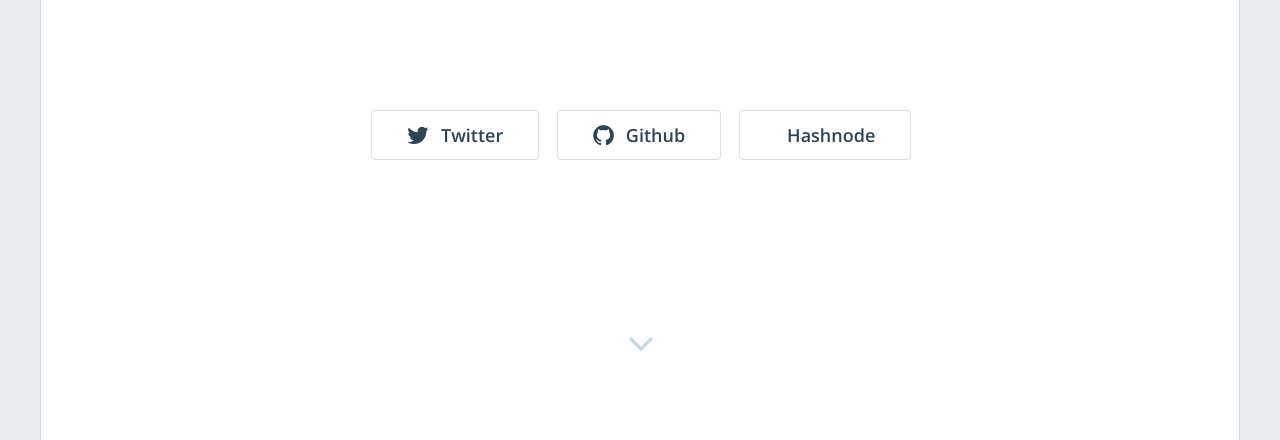
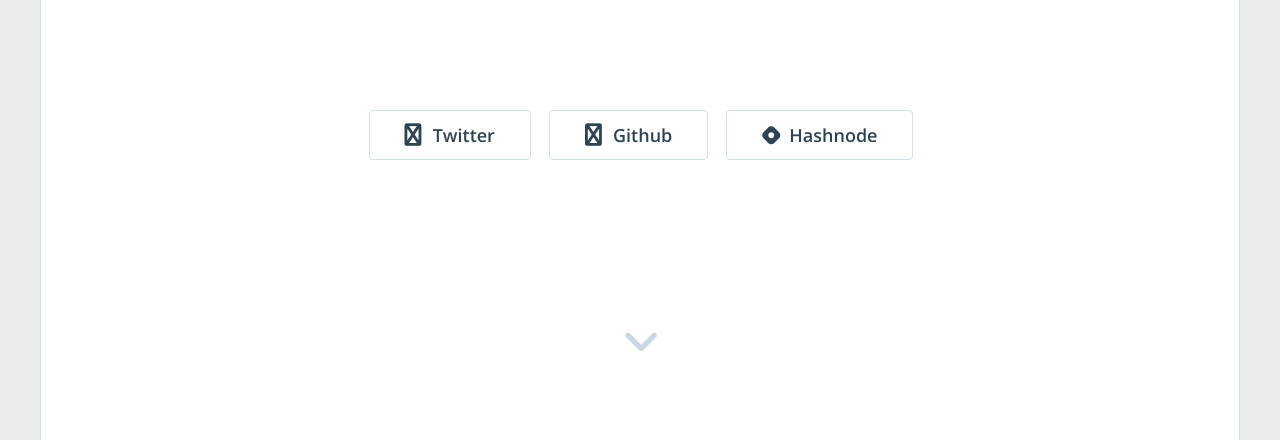
Before and after one commit to asabhi6776/new-portfolio, a Jekyll site: the page built from index.html, in a window 1280 px wide and 900 px high. Shown: the part 314-754 px from the top of the window. Built offline with Jekyll 4.4.1, drawn with Linux system fonts in a browser that asks for light colours; nearby versions of some CDN libraries; the list of posts is cut into pages by our own code.

Commit message:
updated icon

```diff
--- a/_includes/header.html
+++ b/_includes/header.html
@@ -21,6 +21,7 @@
   <link href='https://fonts.googleapis.com/css?family=Open+Sans:400,300,600,400italic,700|Merriweather:400,300,300italic,400italic,700' rel='stylesheet' type='text/css'>
 
   <link rel="stylesheet" href="//maxcdn.bootstrapcdn.com/font-awesome/4.5.0/css/font-awesome.min.css">
+  <link rel="stylesheet" href="https://cdnjs.cloudflare.com/ajax/libs/font-awesome/6.4.0/css/all.min.css" integrity="sha512-iecdLmaskl7CVkqkXNQ/ZH/XLlvWZOJyj7Yy7tcenmpD1ypASozpmT/E0iPtmFIB46ZmdtAc9eNBvH0H/ZpiBw==" crossorigin="anonymous" referrerpolicy="no-referrer" />
 
   <!-- Styles -->
   <link rel="stylesheet" href="{{ "/css/animate.min.css" | prepend: site.baseurl }}">
--- a/_includes/home-hero.html
+++ b/_includes/home-hero.html
@@ -34,7 +34,7 @@
               <a href="https://github.com/{{ site.github_username }}"><button class="btn btn-default btn-lg"><i class="fa fa-github fa-lg"></i>Github</button></a>
             {% endif %}
             {% if site.hashnode_username != '' %}
-              <a href="https://{{ site.hashnode_username }}"><button class="btn btn-default btn-lg" ><i class="fa fa-hashnode fa-lg"></i>Hashnode</button></a>
+              <a href="https://{{ site.hashnode_username }}"><button class="btn btn-default btn-lg" ><i class="fa-brands fa-hashnode"></i></i>Hashnode</button></a>
             {% endif %}
 
           </div>
```
